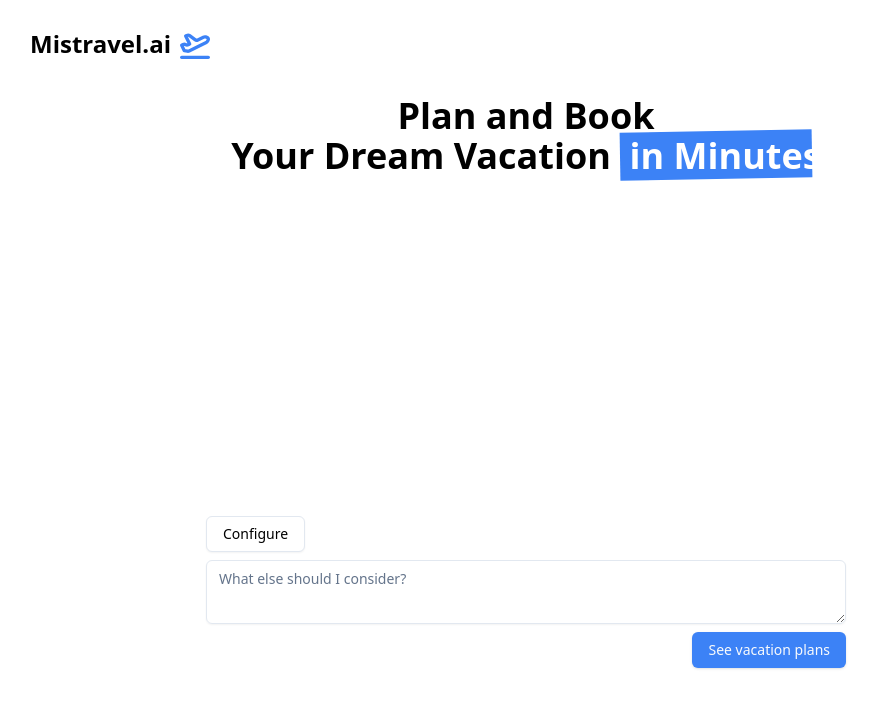
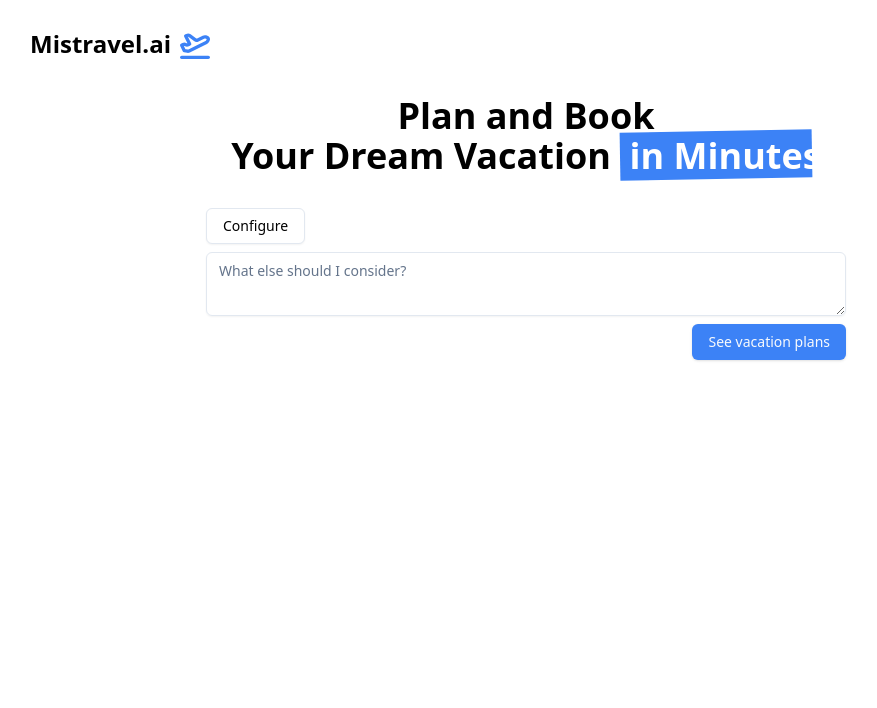
Before and after one commit to lusxvr/mistral_qb_hack, a Vue app in the folder webapp/: page / in a window 1280 px wide. Shown: the top 708 px of the page, without its empty margins (114-991 px from the left). Built offline with nearby package versions, Linux system fonts and the light colour scheme.

Commit message:
better ux with view change after starting the chat

```diff
--- a/webapp/src/App.vue
+++ b/webapp/src/App.vue
@@ -20,7 +20,7 @@ const chatLogStore = useChatLogStore();
       </div>
     </header>
     <div class="mt-8 mx-4 md:mx-16 lg:mx-48 2xl:mx-64 text-center">
-      <div class="mb-8">
+      <div v-if="!chatLogStore.chatStarted" class="mb-8">
         <div class="text-4xl font-bold">
           Plan and Book <br>
           Your Dream Vacation
--- a/webapp/src/interaction/ChatLog.vue
+++ b/webapp/src/interaction/ChatLog.vue
@@ -100,7 +100,7 @@ const getTypingMessage = (messageId) => {
 </script>
 
 <template>
-    <ScrollArea ref="scrollAreaRef" class="w-full h-[300px]">
+    <ScrollArea ref="scrollAreaRef" class="w-full h-[300px]" v-if="store.chatStarted">
         <div class="min-h-[150px] flex flex-col items-start text-left w-full rounded-lg px-4 py-2 space-y-2">
             <div v-for="message in [...store.chatLog].sort((a, b) => a.id - b.id)"
                  :key="message.id"
--- a/webapp/src/pinia/chatLog.js
+++ b/webapp/src/pinia/chatLog.js
@@ -5,9 +5,11 @@ export const useChatLogStore = defineStore('chatLog', () => {
   // State
   const chatLog = ref([])
   const currentId = ref(0)
+  const chatStarted = ref(false)
 
   // Actions
   const addMessage = (message, isUser) => {
+    chatStarted.value = true
     chatLog.value.push({
       id: currentId.value,
       user: isUser,
@@ -19,11 +21,13 @@ export const useChatLogStore = defineStore('chatLog', () => {
   const clearChat = () => {
     chatLog.value = []
     currentId.value = 0
+    chatStarted.value = false
   }
 
   return {
     // State
     chatLog,
+    chatStarted,
     // Actions
     addMessage,
     clearChat
```
